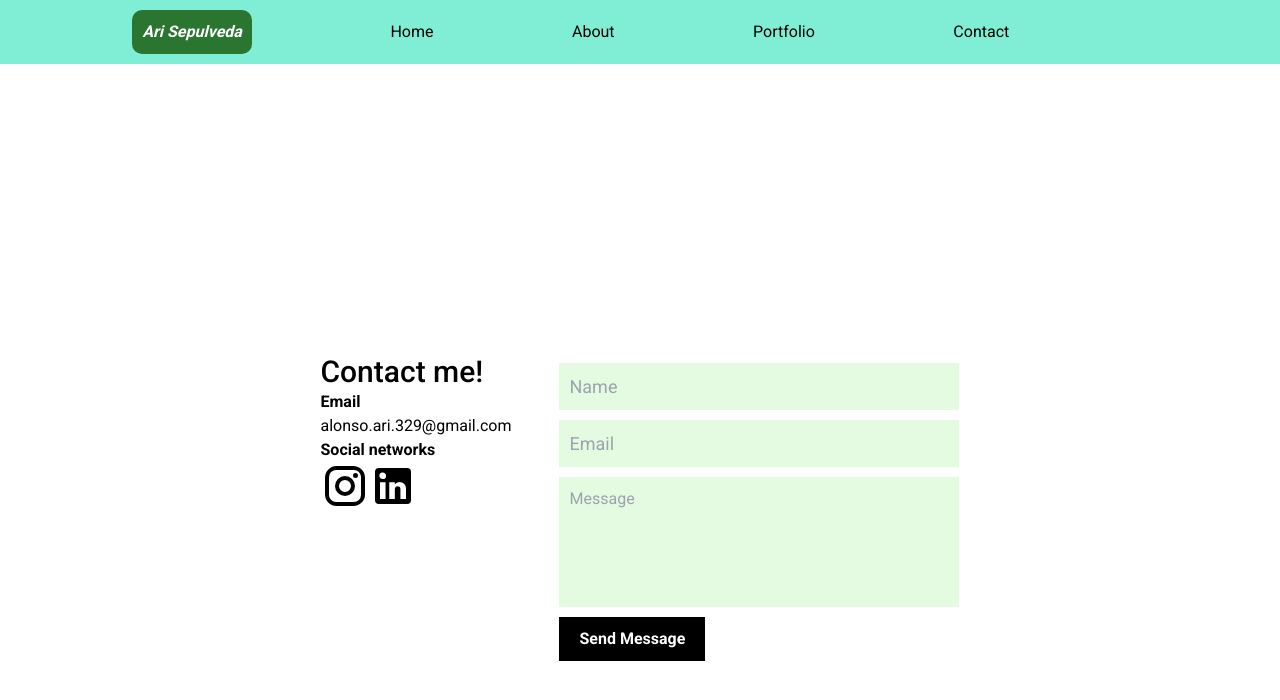
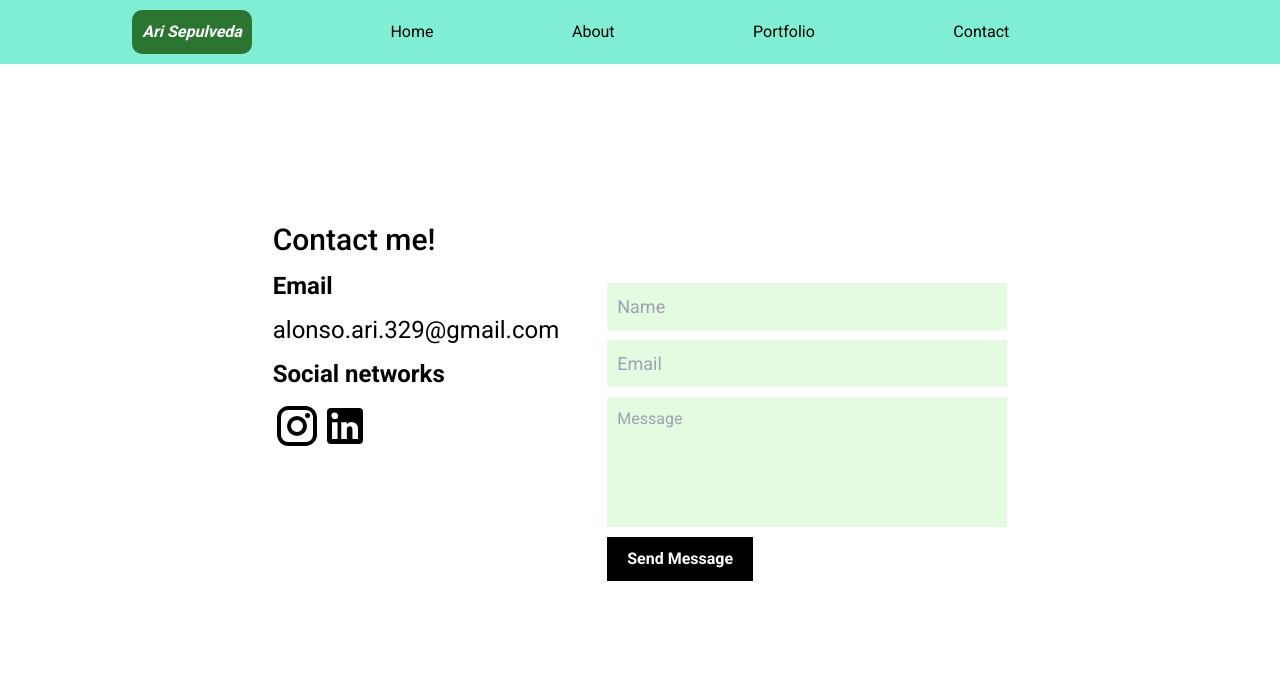
Before and after one commit to AriSepulveda329/PersonalPortfolio, a Next.js app: page /contact in a window 1280 px wide. Shown: the top 700 px of the page. Built offline with nearby package versions, Linux system fonts and the light colour scheme.

Commit message:
Adjusting font sizes and spacing on contact page

```diff
--- a/src/app/contact/page.tsx
+++ b/src/app/contact/page.tsx
@@ -49,19 +49,21 @@ function Contact() {
         displayClass={displayErrorAlert}
         setDisplayClass={setDisplayErrorAlert}
       />
-      <div className="leftSide justify-self-end">
+      <div className="leftSide pb-48 flex flex-col gap-y-3">
         <h1 className="text-3xl font-medium">Contact me!</h1>
-        <p className="font-bold">Email</p>
-        <p>alonso.ari.329@gmail.com</p>
-        <p className="font-bold">Social networks</p>
+        <p className="font-bold text-2xl">Email</p>
+        <p className="text-2xl">alonso.ari.329@gmail.com</p>
+        <p className="font-bold text-2xl">Social networks</p>
+        <section>
           <a href="https://www.instagram.com/alonso329">
             <InstagramIcon />
           </a>
           <a href="https://www.linkedin.com/in/arisepulveda329/">
             <LinkedInIcon />
           </a>
+        </section>
       </div>
-      <div className="rightSide mt-40">
+      <div className="rightSide">
         <form ref={form} onSubmit={sendEmail}>
           <input type="text" placeholder="Name" name="user_name" required />
           <input type="email" placeholder="Email" name="user_email" required />
```
Lines whose indentation alone changed are shown as unchanged.
